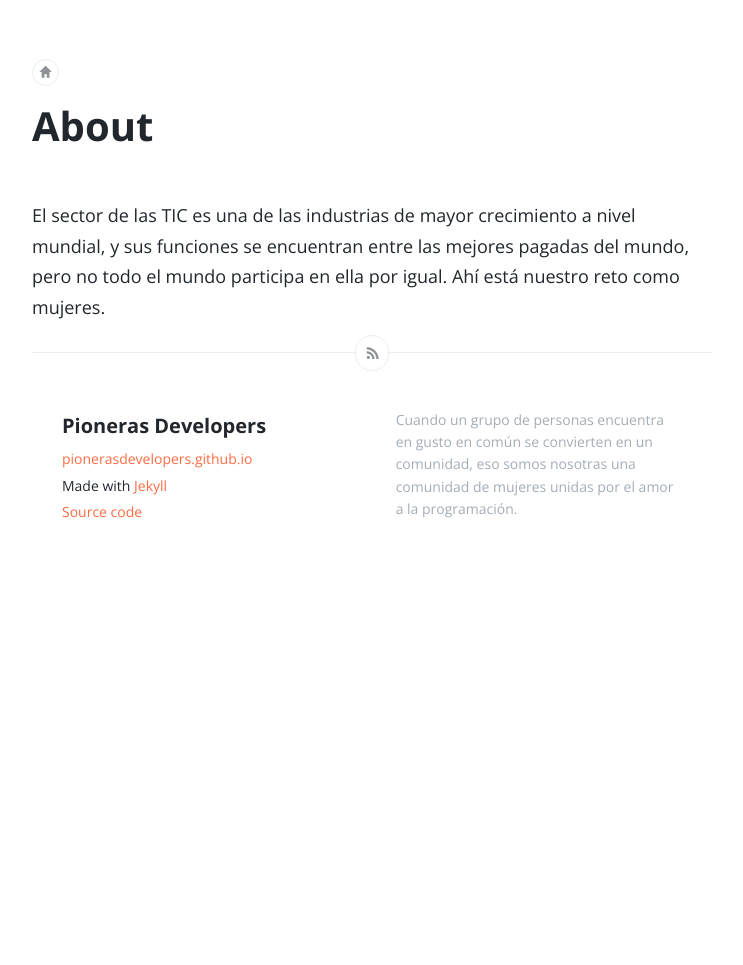
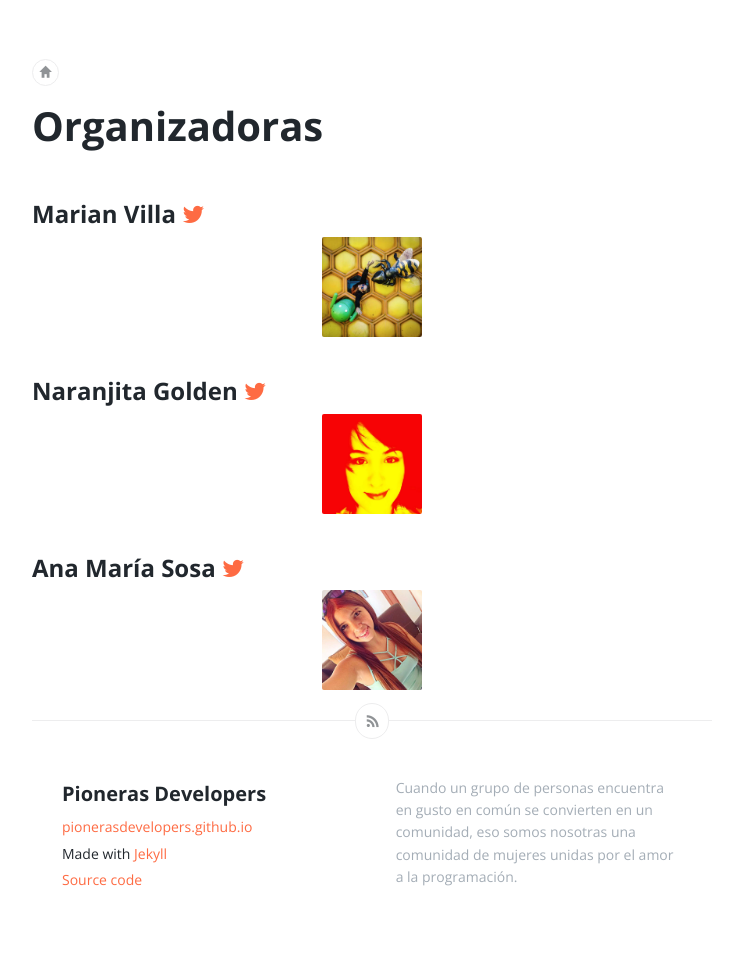
Before and after one commit to anamariasosa/pionerasdevelopers.github.io, a Jekyll site: the page built from about.html, in a window 1280 px wide. Shown: the whole page, without its empty margins (268-1011 px from the left). Built offline with Jekyll 4.4.1, drawn with Linux system fonts in a browser that asks for light colours; nearby versions of some CDN libraries.

Commit message:
add about page, images and some text

```diff
--- a/_includes/head.html
+++ b/_includes/head.html
@@ -15,7 +15,10 @@
 
   {% comment %} Styles n Scripts {% endcomment %}
   <link rel="stylesheet" type="text/css" href="//fonts.googleapis.com/css?family=Merriweather:400,700,400italic,700italic|Open+Sans:400italic,700italic,700,400">
+  <link rel="stylesheet" href="https://maxcdn.bootstrapcdn.com/font-awesome/4.6.1/css/font-awesome.min.css">
   <link rel="stylesheet" href="{{ "/css/screen.css" | prepend: site.baseurl }}">
+  <link rel="stylesheet" href="{{ "/css/about.css" | prepend: site.baseurl }}">
+
 
   {% comment %} Additional header setup from Jekyll {% endcomment %}
   <link rel="canonical" href="{{ page.url | replace:'index.html','' | prepend: site.baseurl | prepend: site.url }}">
--- /dev/null
+++ b/about.html
@@ -0,0 +1,26 @@
+---
+layout: page
+title: Organizadoras
+permalink: /about/
+---
+<div class="organizer_container">
+  <h4>Marian Villa
+  <a href=""><i class="fa fa-twitter" aria-hidden="true"></i></a>
+  </h4>
+  <img src="../content/images/about/marian.jpg" alt="" class="organizer_image">
+  <p></p>
+</div>
+<div class="organizer_container">
+  <h4>Naranjita Golden
+  <a href=""><i class="fa fa-twitter" aria-hidden="true"></i></a>
+  </h4>
+  <img src="../content/images/about/naranjita.jpg" alt="" class="organizer_image">
+  <p></p>
+</div>
+<div class="organizer_container">
+  <h4>Ana María Sosa
+  <a href=""><i class="fa fa-twitter" aria-hidden="true"></i></a>
+  </h4>
+  <img src="../content/images/about/ana.jpg" alt="" class="organizer_image">
+  <p></p>
+</div>
--- a/about.md
+++ /dev/null
@@ -1,7 +0,0 @@
----
-layout: page
-title: About
-permalink: /about/
----
-
-El sector de las TIC es una de las industrias de mayor crecimiento a nivel mundial, y sus funciones se encuentran entre las mejores pagadas del mundo, pero no todo el mundo participa en ella por igual. Ahí está nuestro reto como mujeres.
--- /dev/null
+++ b/css/about.css
@@ -0,0 +1,4 @@
+.organizer_image{
+  height: 100px;
+  width: 100px;
+}
--- a/css/screen.css
+++ b/css/screen.css
@@ -471,9 +471,6 @@ article .text object {
 }
 article .text b, article .text strong {
     font-weight: bold
-}
-article .text em, article .text i {
-    font-style: italic
 }
 article .text u {
     text-decoration: underline
```
Also changed, not shown: content/images/about/ana.jpg (added), content/images/about/marian.jpg (added), content/images/about/naranjita.jpg (added).
